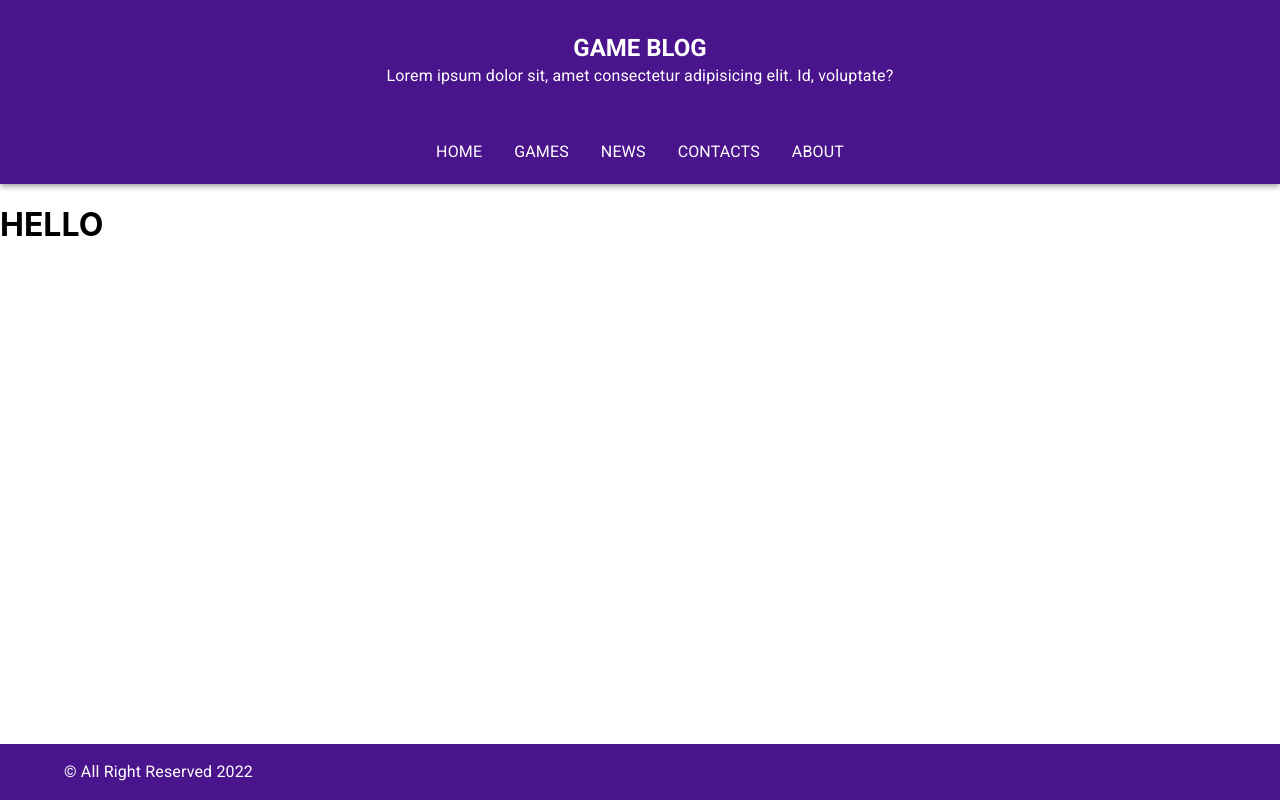
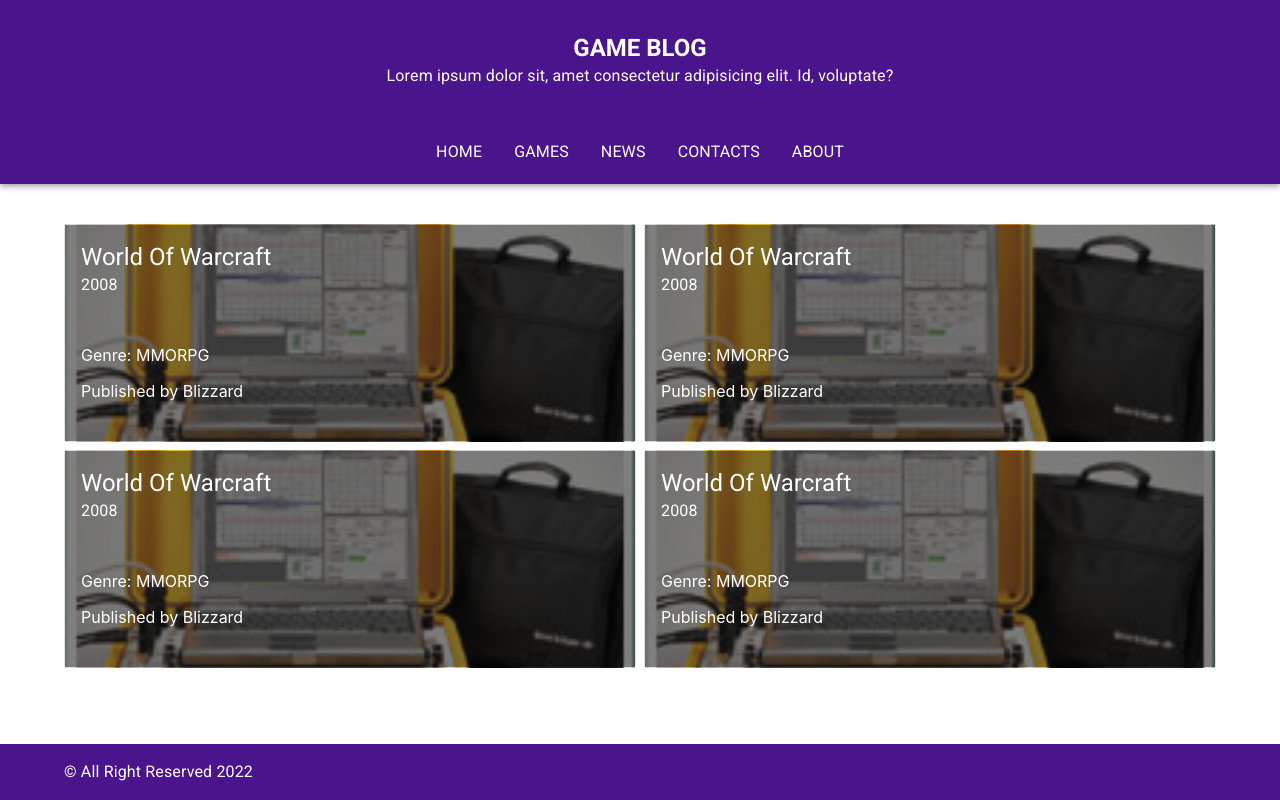
Before and after one commit to antklim89/game_blog, a Next.js app: page / in a window 1280 px wide. Built offline with nearby package versions, Linux system fonts and the light colour scheme.

Commit message:
created GamesList component

```diff
--- /dev/null
+++ b/layouts/GamesList/GamesList.tsx
@@ -0,0 +1,57 @@
+import Grid from '@mui/material/Grid';
+import { FC } from 'react';
+
+import { GamesListProps } from './GamesList.types';
+import GamesListItem from './GamesListItem';
+
+
+export const MOCK_LIST = [
+    {
+        id: '1',
+        name: 'World Of Warcraft',
+        genre: 'MMORPG',
+        publisher: 'Blizzard',
+        year: '2008',
+        previewImage: '/placeholder.jpg',
+        body: 'Lorem, ipsum dolor sit amet consectetur adipisicing elit. Quis vel repudiandae voluptates ipsam beatae sed voluptatum quia ipsa impedit. Similique.',
+    },
+    {
+        id: '2',
+        name: 'World Of Warcraft',
+        genre: 'MMORPG',
+        publisher: 'Blizzard',
+        year: '2008',
+        previewImage: '/placeholder.jpg',
+        body: 'Lorem, ipsum dolor sit amet consectetur adipisicing elit. Quis vel repudiandae voluptates ipsam beatae sed voluptatum quia ipsa impedit. Similique.',
+    },
+    {
+        id: '3',
+        name: 'World Of Warcraft',
+        genre: 'MMORPG',
+        publisher: 'Blizzard',
+        year: '2008',
+        previewImage: '/placeholder.jpg',
+        body: 'Lorem, ipsum dolor sit amet consectetur adipisicing elit. Quis vel repudiandae voluptates ipsam beatae sed voluptatum quia ipsa impedit. Similique.',
+    },
+    {
+        id: '4',
+        name: 'World Of Warcraft',
+        genre: 'MMORPG',
+        publisher: 'Blizzard',
+        year: '2008',
+        previewImage: '/placeholder.jpg',
+        body: 'Lorem, ipsum dolor sit amet consectetur adipisicing elit. Quis vel repudiandae voluptates ipsam beatae sed voluptatum quia ipsa impedit. Similique.',
+    },
+];
+
+const GamesList: FC<GamesListProps> = () => {
+    return (
+        <Grid container spacing={1} sx={{ my: 4 }}>
+            {MOCK_LIST.map((game) => (
+                <GamesListItem {...game} key={game.id} />
+            ))}
+        </Grid>
+    );
+};
+
+export default GamesList;
--- /dev/null
+++ b/layouts/GamesList/GamesListItem.tsx
@@ -0,0 +1,48 @@
+import Card from '@mui/material/Card';
+import CardContent from '@mui/material/CardContent';
+import CardHeader from '@mui/material/CardHeader';
+import Grid from '@mui/material/Grid';
+import Link from 'next/link';
+import { FC } from 'react';
+
+import { GamesListItemProps } from './GamesList.types';
+
+
+const GamesListItem: FC<GamesListItemProps> = ({
+    id, name, previewImage, genre, publisher, year,
+}) => {
+    return (
+        <Link passHref href={`#${id}`} >
+            <Grid
+                item
+                component="a"
+                sm={6}
+                xs={12}
+            >
+                <Card
+                    sx={{
+                        background: `linear-gradient(rgba(0,0,0,0.5), rgba(0,0,0,0.5)), URL(${previewImage})`,
+                        backgroundColor: 'none',
+                        backgroundRepeat: 'no-repeat',
+                        backgroundSize: 'cover',
+                        backgroundPosition: 'center',
+                        color: 'white',
+                    }}
+                    variant="outlined"
+                >
+                    <CardHeader subheader={year} subheaderTypographyProps={{ color: 'white' }} title={name} />
+                    <CardContent>
+                        <p>
+                            Genre: {genre}
+                        </p>
+                        <p>
+                            Published by {publisher}
+                        </p>
+                    </CardContent>
+                </Card>
+            </Grid>
+        </Link>
+    );
+};
+
+export default GamesListItem;
--- /dev/null
+++ b/layouts/GamesList/index.ts
@@ -0,0 +1 @@
+export { default } from './GamesList';
--- a/pages/games.tsx
+++ b/pages/games.tsx
@@ -1,13 +1,17 @@
+import Container from '@mui/material/Container';
 import type { GetStaticProps, NextPage } from 'next';
 
 import Seo from '~/components/Seo';
+import GamesList from '~/layouts/GamesList';
 
 
 const GamesPage: NextPage = () => {
     return (
         <>
             <Seo title="Games" />
-            <h1>GAMES</h1>
+            <Container>
+                <GamesList />
+            </Container>
         </>
     );
 };
--- a/pages/index.tsx
+++ b/pages/index.tsx
@@ -1,13 +1,17 @@
+import Container from '@mui/material/Container';
 import type { GetStaticProps, NextPage } from 'next';
 
 import Seo from '~/components/Seo';
+import GamesList from '~/layouts/GamesList';
 
 
 const Home: NextPage = () => {
     return (
         <>
-            <Seo title="MAIN" />
-            <h1>HELLO</h1>
+            <Seo title="Home" />
+            <Container>
+                <GamesList />
+            </Container>
         </>
     );
 };
```
Also changed, not shown: layouts/GamesList/GamesList.types.ts (added, +8 -0 lines), public/placeholder.jpg (added).
